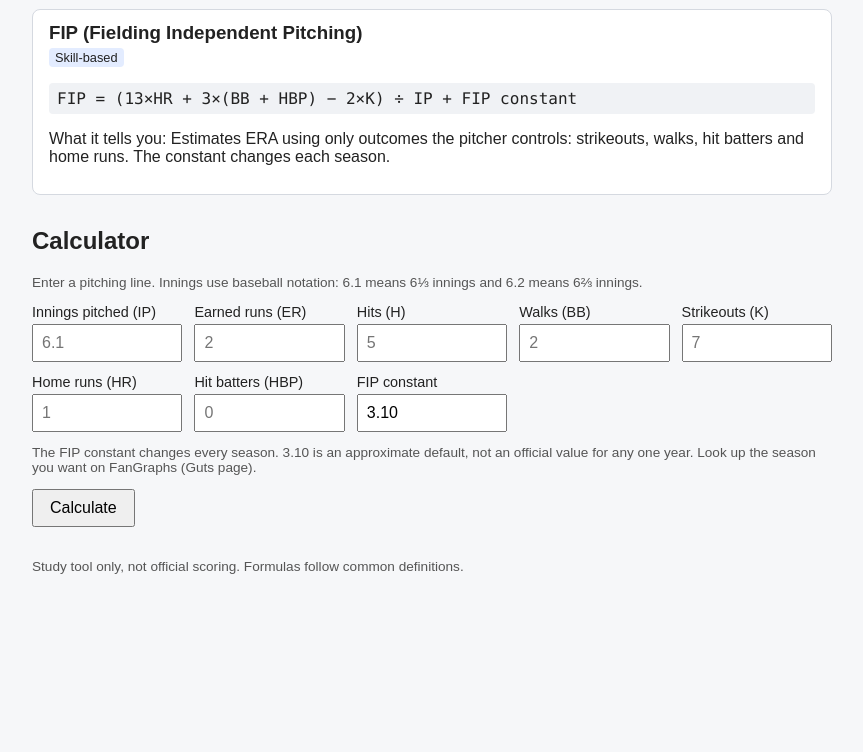
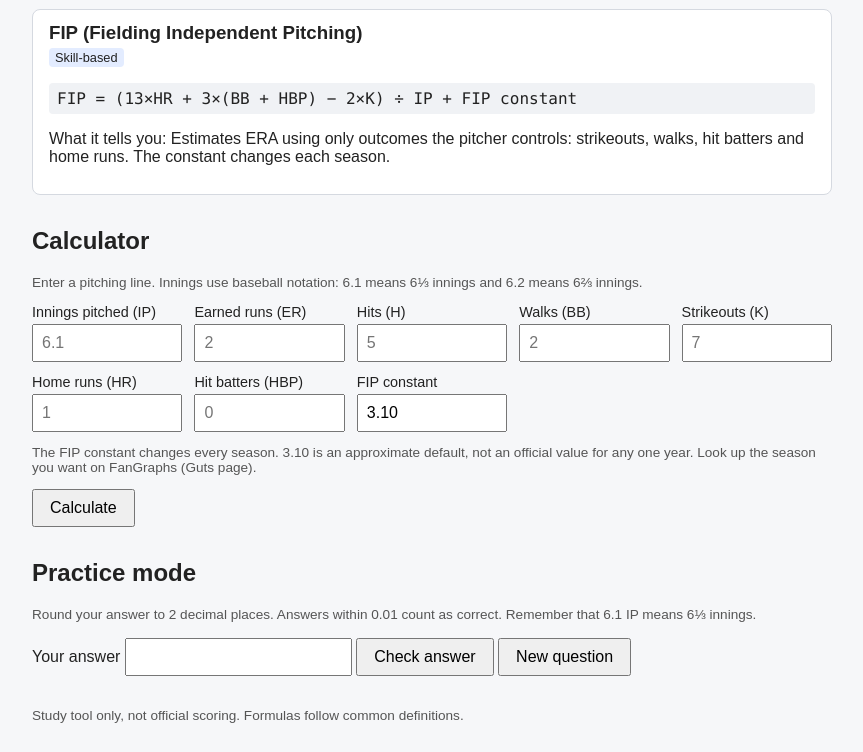
Before and after one commit to donovanhughes10/pitching-stats-helper, a plain HTML site: page index.html in a window 1280 px wide. Shown: the part 975-1727 px from the top of the page, without its empty margins (208-1071 px from the left). Before the commit the page ends 1579 px from the top, so only its background shows below. Drawn offline with Linux system fonts and the light colour scheme.

Commit message:
Add practice mode section to index.html

```diff
--- a/index.html
+++ b/index.html
@@ -66,6 +66,19 @@
       <p id="calc-error" class="error" role="alert"></p>
       <div id="calc-results"></div>
     </section>
+
+    <section id="practice">
+      <h2>Practice mode</h2>
+      <p class="hint">Round your answer to 2 decimal places. Answers within 0.01 count as correct. Remember that 6.1 IP means 6⅓ innings.</p>
+      <p id="question-text" class="question"></p>
+      <form id="practice-form" novalidate>
+        <label for="answer">Your answer</label>
+        <input id="answer" type="text" inputmode="decimal">
+        <button type="submit">Check answer</button>
+        <button type="button" id="new-question">New question</button>
+      </form>
+      <div id="practice-feedback" aria-live="polite"></div>
+    </section>
   </main>
 
   <footer>
```
